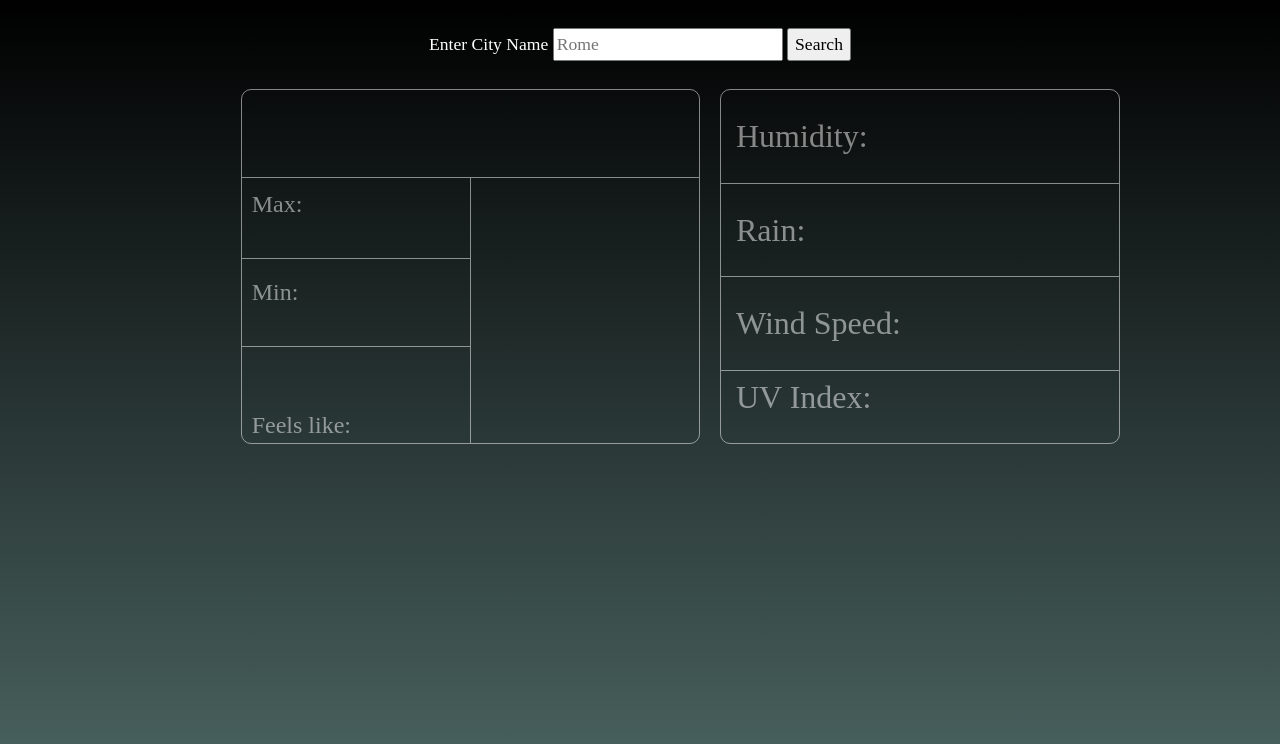
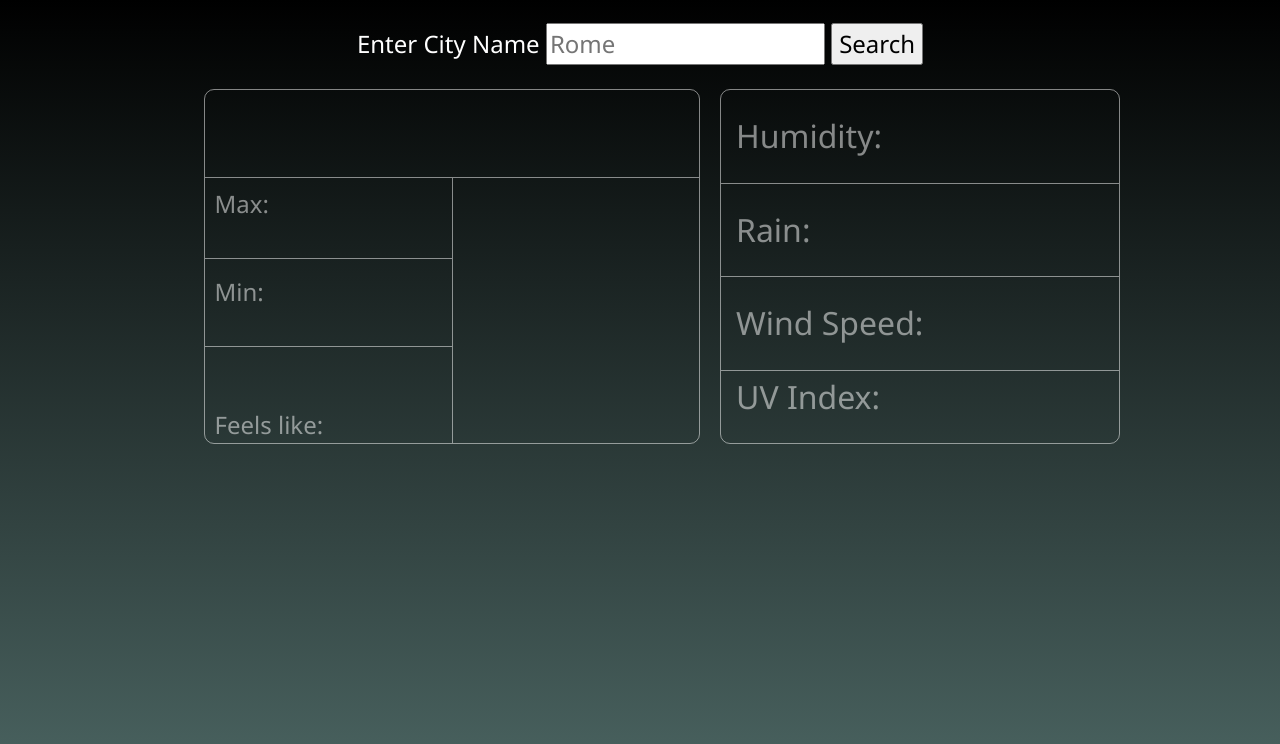
Before and after one commit to fromscode/weather-app, a website built with webpack: page src/index.html in a window 1280 px wide. Built offline with nearby package versions, Linux system fonts and the light colour scheme; no server answers.

Commit message:
Additional polish

```diff
--- a/src/index.html
+++ b/src/index.html
@@ -3,7 +3,14 @@
   <head>
     <meta charset="UTF-8" />
     <meta name="viewport" content="width=device-width, initial-scale=1.0" />
-    <title>Document</title>
+    <title>Weather</title>
+    <link rel="preconnect" href="https://fonts.googleapis.com" />
+    <link rel="preconnect" href="https://fonts.googleapis.com" />
+    <link rel="preconnect" href="https://fonts.gstatic.com" crossorigin />
+    <link
+      href="https://fonts.googleapis.com/css2?family=Noto+Sans:ital,wght@0,100..900;1,100..900&display=swap"
+      rel="stylesheet"
+    />
   </head>
 
   <body>
--- a/src/index.js
+++ b/src/index.js
@@ -14,6 +14,8 @@ import processForm from "./processForm";
 import { format } from "date-fns";
 
 processForm(renderWeather);
+
+document.onload(document.querySelector("button").click());
 
 async function renderWeather(city) {
   const obj = await processJson(getWeatherJson(city));
--- a/src/styles/styles.css
+++ b/src/styles/styles.css
@@ -13,7 +13,9 @@ body {
   justify-items: center;
   column-gap: 20px;
 
-  font-size: 1.1rem;
+  font-size: 1rem;
+  letter-spacing: 0px;
+  font-family: "Noto Sans", sans-serif;
 }
 
 form {
@@ -43,3 +45,11 @@ form {
 .ten-days {
   grid-column: 1/3;
 }
+
+form {
+  font-size: 1.5rem;
+}
+
+button:hover {
+  opacity: 0.8;
+}
```
